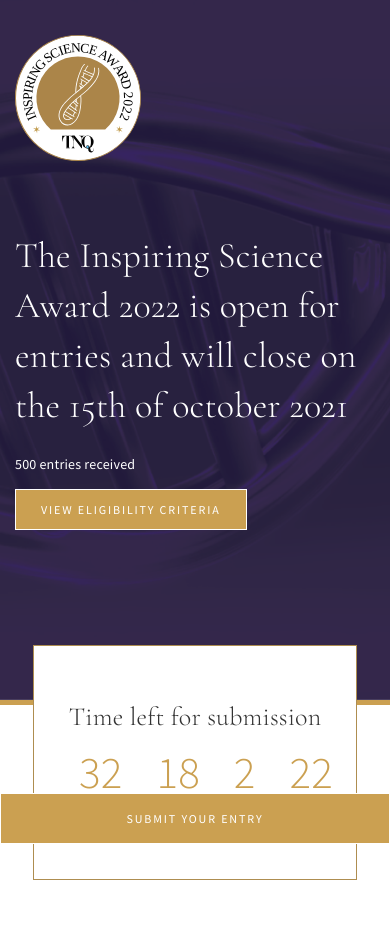
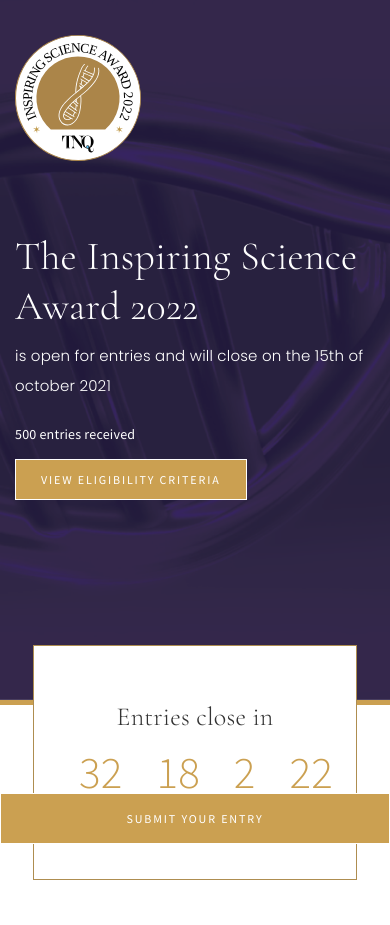
Before and after one commit to vivekfpc/tnq-isa, a PHP site: page / in a window 390 px wide. Shown: the top 925 px of the page. Run offline with PHP 8.4, Linux system fonts and the light colour scheme; some libraries are stand-ins or nearby versions.

Commit message:
final-rechange

```diff
--- a/index.php
+++ b/index.php
@@ -12,8 +12,9 @@
     <link rel="icon" href="images/fav-icon.png" type="image/x-icon">
     <link rel="preconnect" href="https://fonts.googleapis.com">
 	<script src="https://ajax.googleapis.com/ajax/libs/jquery/3.5.1/jquery.min.js"></script>
+	<link rel="preconnect" href="https://fonts.googleapis.com">
 	<link rel="preconnect" href="https://fonts.gstatic.com" crossorigin>
-	<link href="https://fonts.googleapis.com/css2?family=Cormorant+Garamond:wght@300;400&family=Source+Sans+Pro:wght@300;400;600&display=swap" rel="stylesheet">
+	<link href="https://fonts.googleapis.com/css2?family=Cormorant+Garamond:wght@300;400&family=Poppins:wght@300&family=Source+Sans+Pro:wght@300;400;600&display=swap" rel="stylesheet">
 	<link rel="stylesheet" href="style/style.css">
 	<link rel="stylesheet" href="style/responsive-style.css">
 </head>
@@ -31,7 +32,8 @@
 					<a href="https://isauat.tnq.co.in/register.php"><button>SUBMIT YOUR ENTRY</button></a>
 				</div>
 			</div>
-			<h1 class="text-animate">The Inspiring Science Award 2022<br class="hidden-xs"> is open for entries and will close<br class="hidden-xs"> on the 15th of october 2021</h1>
+			<h1 class="text-animate">The Inspiring Science Award 2022</h1>
+			<h5 class="text-animate">is open for entries and will close on the 15th of october 2021</h5>
 			<p class="text-animate">500 entries received</p>
 			<div class="text-animate">
 			<button id="button">VIEW ELIGIBILITY CRITERIA</button></div>
@@ -40,7 +42,7 @@
 	<hr>
 	<div class="container text-animate">
 		<div class="timer">
-			<h4 id="headline">Time left for submission</h4>
+			<h4 id="headline">Entries close in</h4>
   				<div id="countdown">
    					<ul>
       					<li><span id="days"></span>days</li>
--- a/style/responsive-style.css
+++ b/style/responsive-style.css
@@ -90,7 +90,7 @@ button {
 }
 h1 {
     font-family: 'Cormorant Garamond', serif;
-    font-size: 38px;
+    font-size: 46px;
     font-style: normal;
     font-weight: 300;
     line-height: 46px;
@@ -353,11 +353,21 @@ p {
     margin-top: 44px;
     margin-bottom: 22px;
 }
+h5 {
+    font-family: 'Poppins', sans-serif;
+    font-size: 18px;
+    font-style: normal;
+    font-weight: 300;
+    line-height: 42px;
+    letter-spacing: 0.20000000298023224px;
+    text-align: left;
+    color: #FFFFFF;
+}
 }
 @media screen and (max-width: 768px){
 	h1 {
     font-family: 'Cormorant Garamond', serif;
-    font-size: 33px;
+    font-size: 42px;
     font-style: normal;
     font-weight: 300;
     line-height: 40px;
@@ -365,6 +375,16 @@ p {
     text-align: left;
     color: #ffffff;
     margin-top: 100px;
+}
+h5 {
+    font-family: 'Poppins', sans-serif;
+    font-size: 16px;
+    font-style: normal;
+    font-weight: 300;
+    line-height: 42px;
+    letter-spacing: 0.20000000298023224px;
+    text-align: left;
+    color: #FFFFFF;
 }
 .scroll-1 .side {
     padding-left: 15px;
@@ -465,7 +485,7 @@ p {
 }
 h1 {
     font-family: 'Cormorant Garamond', serif;
-    font-size: 36px;
+    font-size: 40px;
     font-style: normal;
     font-weight: 300;
     line-height: 50px;
@@ -474,7 +494,16 @@ h1 {
     color: #ffffff;
     margin-top: 70px;
 }
-
+h5 {
+    font-family: 'Poppins', sans-serif;
+    font-size: 15px;
+    font-style: normal;
+    font-weight: 300;
+    line-height: 30px;
+    letter-spacing: 0.20000000298023224px;
+    text-align: left;
+    color: #FFFFFF;
+}
 .timer li {
     display: inline-block;
     font-family: 'Source Sans Pro', sans-serif;
@@ -749,7 +778,7 @@ h1 {
 }
 h1 {
     font-family: 'Cormorant Garamond', serif;
-    font-size: 21px;
+    font-size: 33px;
     font-style: normal;
     font-weight: 300;
     line-height: 36px;
@@ -757,6 +786,16 @@ h1 {
     text-align: left;
     color: #ffffff;
     margin-top: 70px;
+}
+h5 {
+    font-family: 'Poppins', sans-serif;
+    font-size: 13px;
+    font-style: normal;
+    font-weight: 300;
+    line-height: 30px;
+    letter-spacing: 0.20000000298023224px;
+    text-align: left;
+    color: #FFFFFF;
 }
 .timer h4 {
     font-family: 'Cormorant Garamond', serif;
--- a/style/style.css
+++ b/style/style.css
@@ -40,14 +40,24 @@ button:hover{
 }
 h1{
 	font-family: 'Cormorant Garamond', serif;
-	font-size: 46px;
+	font-size: 54px;
 	font-style: normal;
-	font-weight: 300;
-	line-height: 50px;
+	font-weight: 400;
+	line-height: 41.5px;
 	letter-spacing: 0.20000000298023224px;
 	text-align: left;
 	color: #ffffff;
 	margin-top: 100px;
+}
+h5{
+	font-family: 'Poppins', sans-serif;
+font-size: 21px;
+font-style: normal;
+font-weight: 300;
+line-height: 42px;
+letter-spacing: 0.20000000298023224px;
+text-align: left;
+color: #FFFFFF;
 }
 p{
 	font-family: 'Source Sans Pro', sans-serif;
```
Also changed, not shown: images/winner-1.png, images/winner-2.png, images/winner-3.png, images/winner-4.png, images/winner-5.png.
